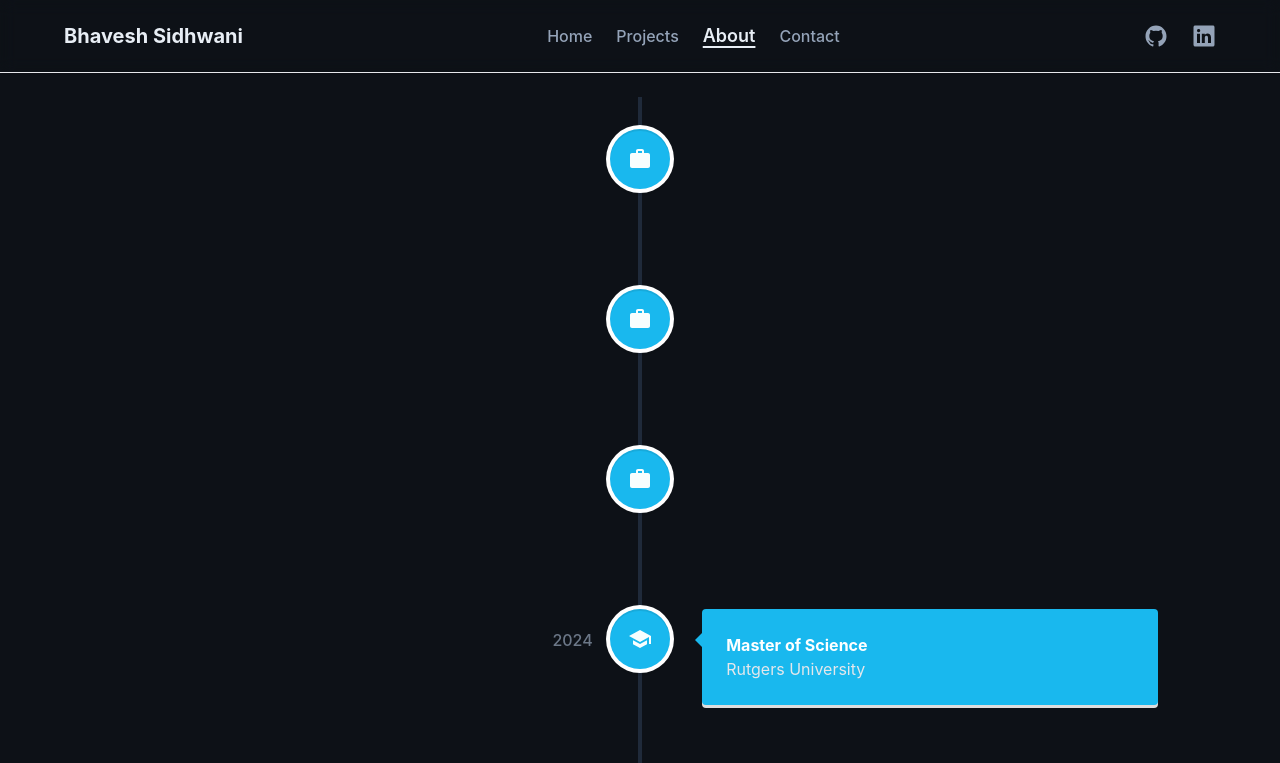
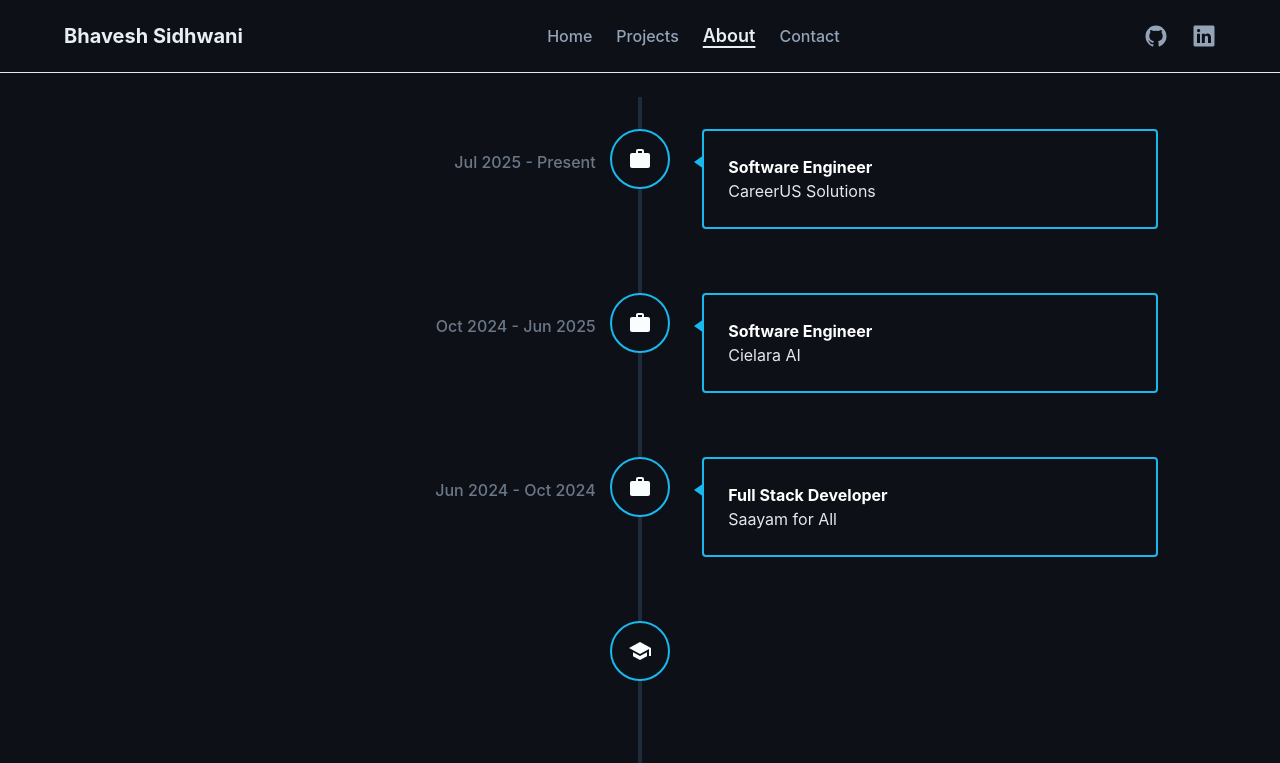
Before and after one commit to BhaveshSidhwani/Personal-Portfolio-Website, a Next.js app: page /about in a window 1280 px wide. Shown: the top 763 px of the page. Built offline with nearby package versions, Linux system fonts and the light colour scheme.

Commit message:
[feat] Modified the timeline element style

```diff
--- a/components/Timeline.tsx
+++ b/components/Timeline.tsx
@@ -17,18 +17,22 @@ export default function Timeline() {
           className="vertical-timeline-element--work"
           date={item.duration}
           icon={item.type === ElementType.Work ? <MdWork /> : <MdSchool />}
-          position={item.type === ElementType.Work ? "left" : "right"}
+          position={item.type === ElementType.Work ? "right" : "left"}
           visible={true}
           contentStyle={{
-            background: "var(--accent-500)",
+            background: "var(--bg)",
             color: "var(--muted)",
+            border: "2px solid var(--accent-500)",
+            boxShadow: "none",
           }}
           contentArrowStyle={{
-            borderRight: "7px solid var(--accent-500)",
+            borderRight: "10px solid var(--accent-500)",
           }}
           iconStyle={{
-            background: "var(--accent-500)",
+            background: "var(--bg)",
             color: "var(--on-accent)",
+            border: "2px solid var(--accent-500)",
+            boxShadow: "none",
           }}
         >
           <h3 className="vertical-timeline-element-title text-white">
```
